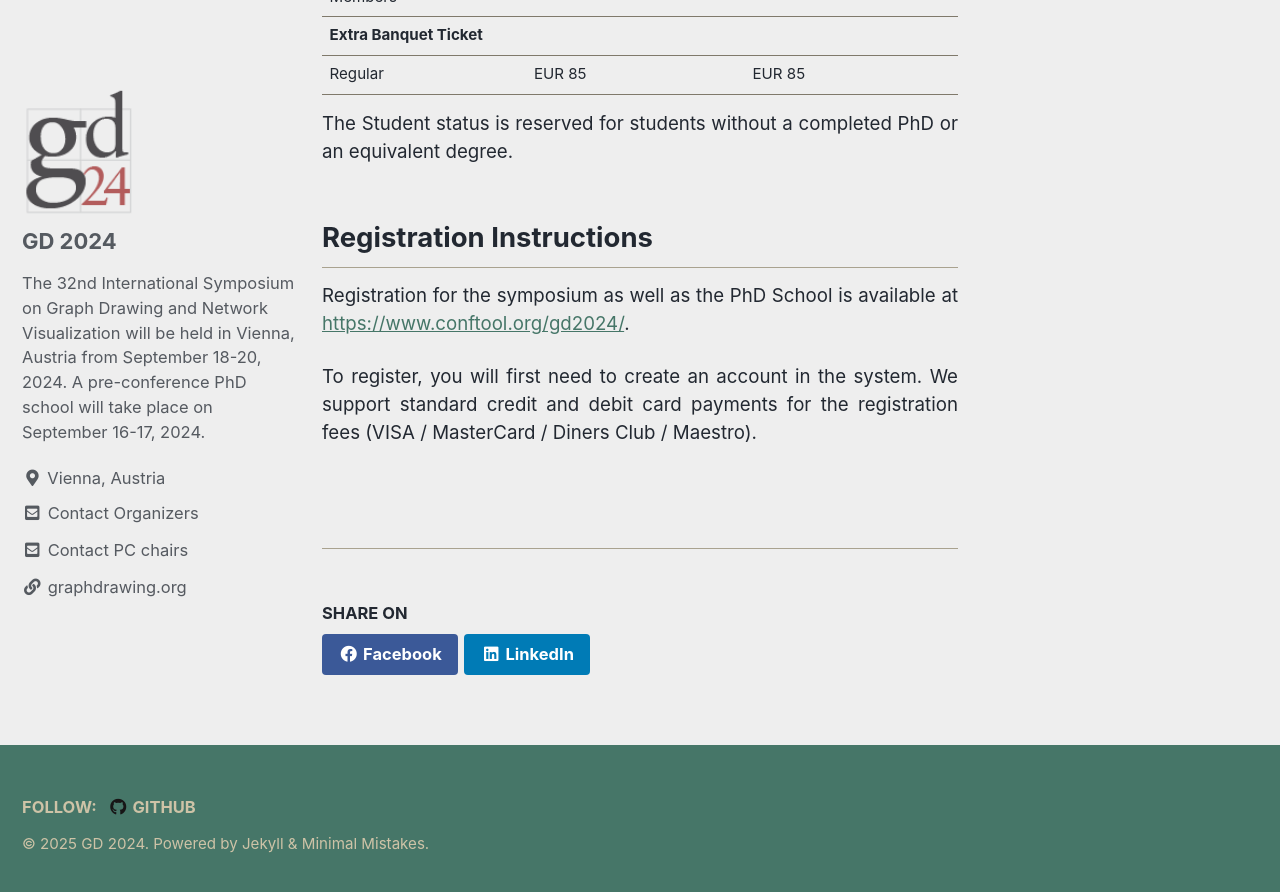
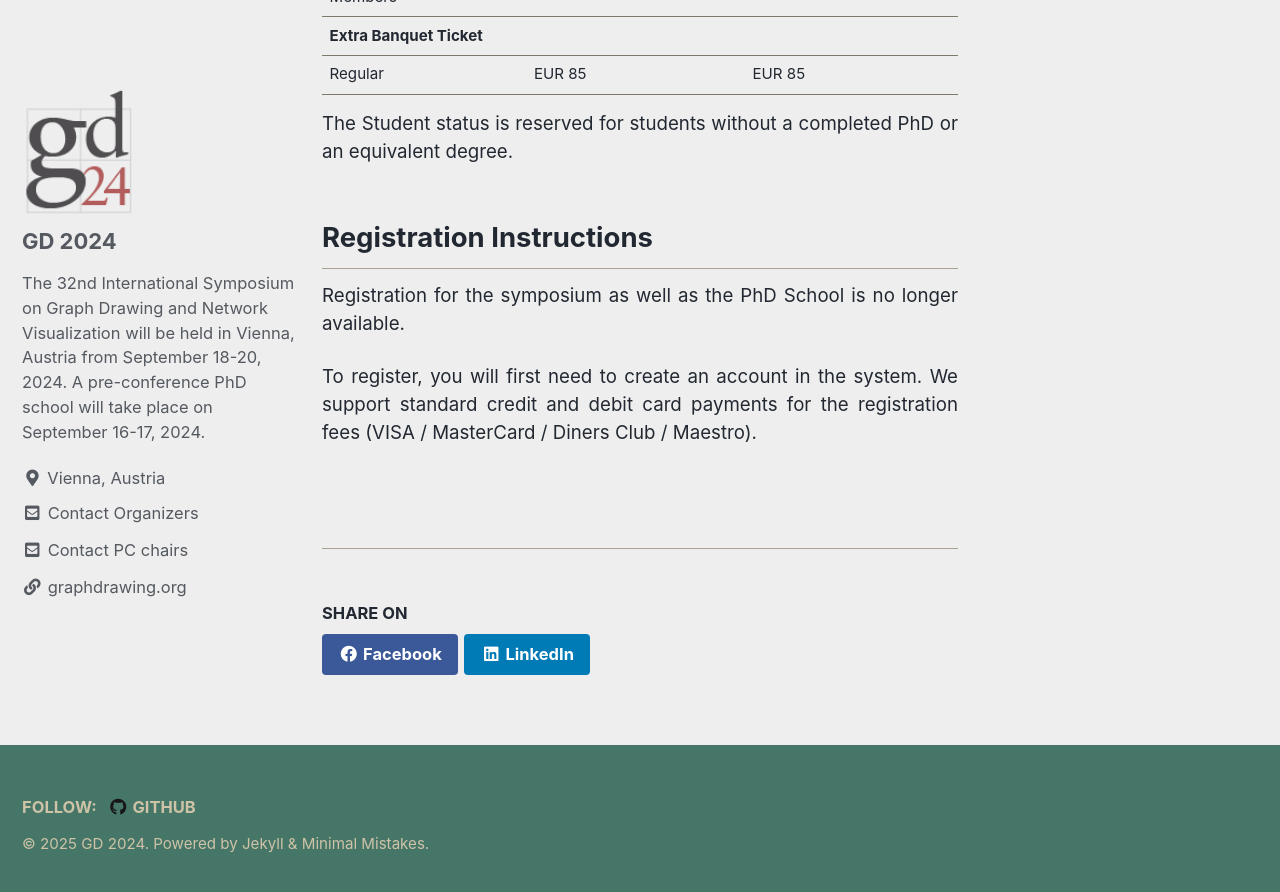
Before and after one commit to graphdrawing/gd2024, a Jekyll site: the page built from pages/registration.md, in a window 1280 px wide and 900 px high, scrolled down 1328 px. Shown: the top 892 px of the window. Built offline with Jekyll 4.4.1, drawn with Linux system fonts in a browser that asks for light colours; cached includes are drawn as plain includes; some of the changed text lies outside the part shown.

Commit message:
Update registration.md

```diff
--- a/pages/registration.md
+++ b/pages/registration.md
@@ -36,6 +36,6 @@ The fees for the PhD School only cover the participation at the lectures and the
 The Student status is reserved for students without a completed PhD or an equivalent degree.
 
 ## Registration Instructions
-Registration for the symposium as well as the PhD School is available at [https://www.conftool.org/gd2024/](https://www.conftool.org/gd2024/).
+Registration for the symposium as well as the PhD School is no longer available.
 
 To register, you will first need to create an account in the system. We support standard credit and debit card payments for the registration fees (VISA / MasterCard / Diners Club / Maestro).
```
Also changed, not shown: other parts of pages/registration.md (+2 -2 lines).
